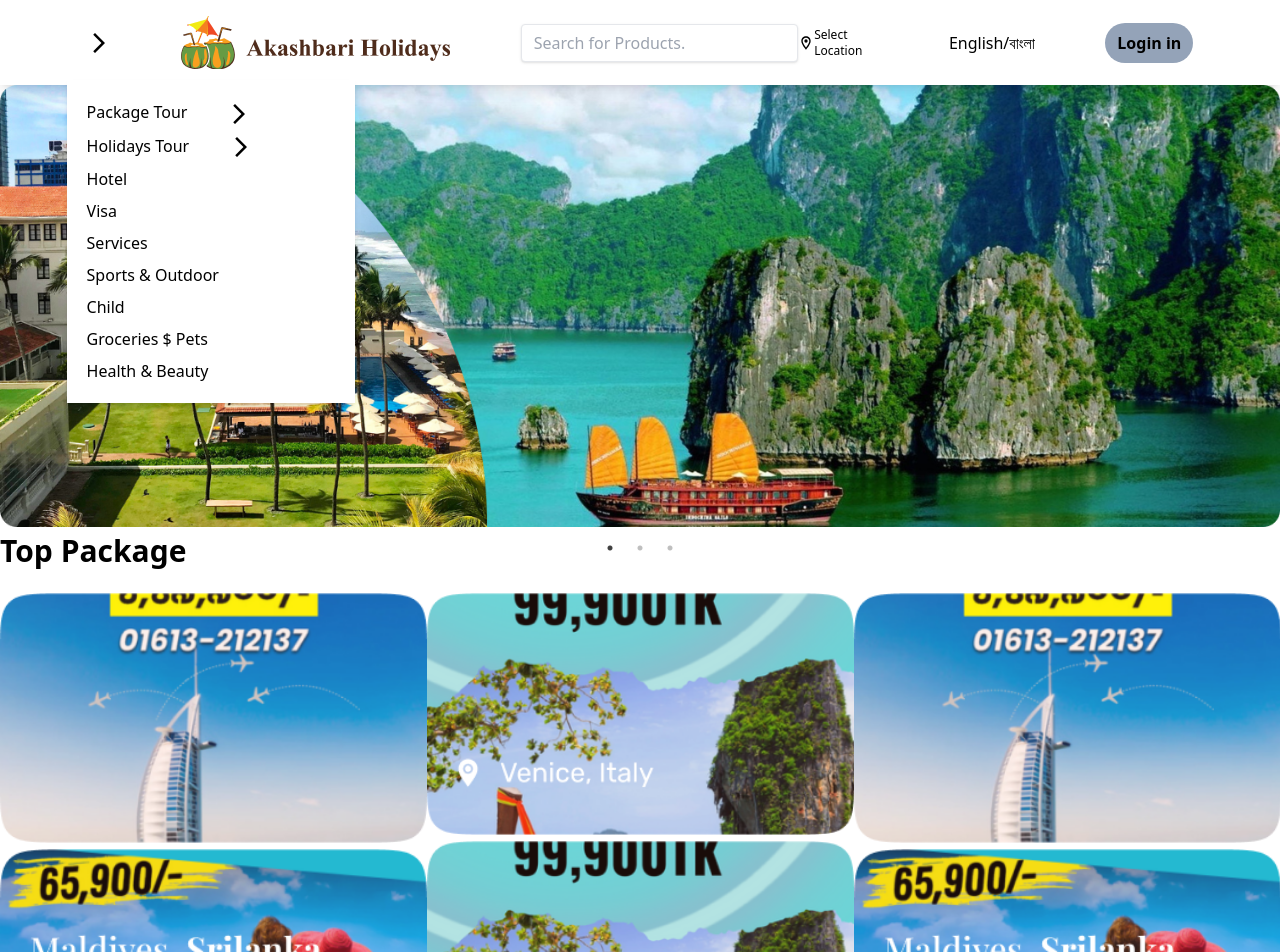
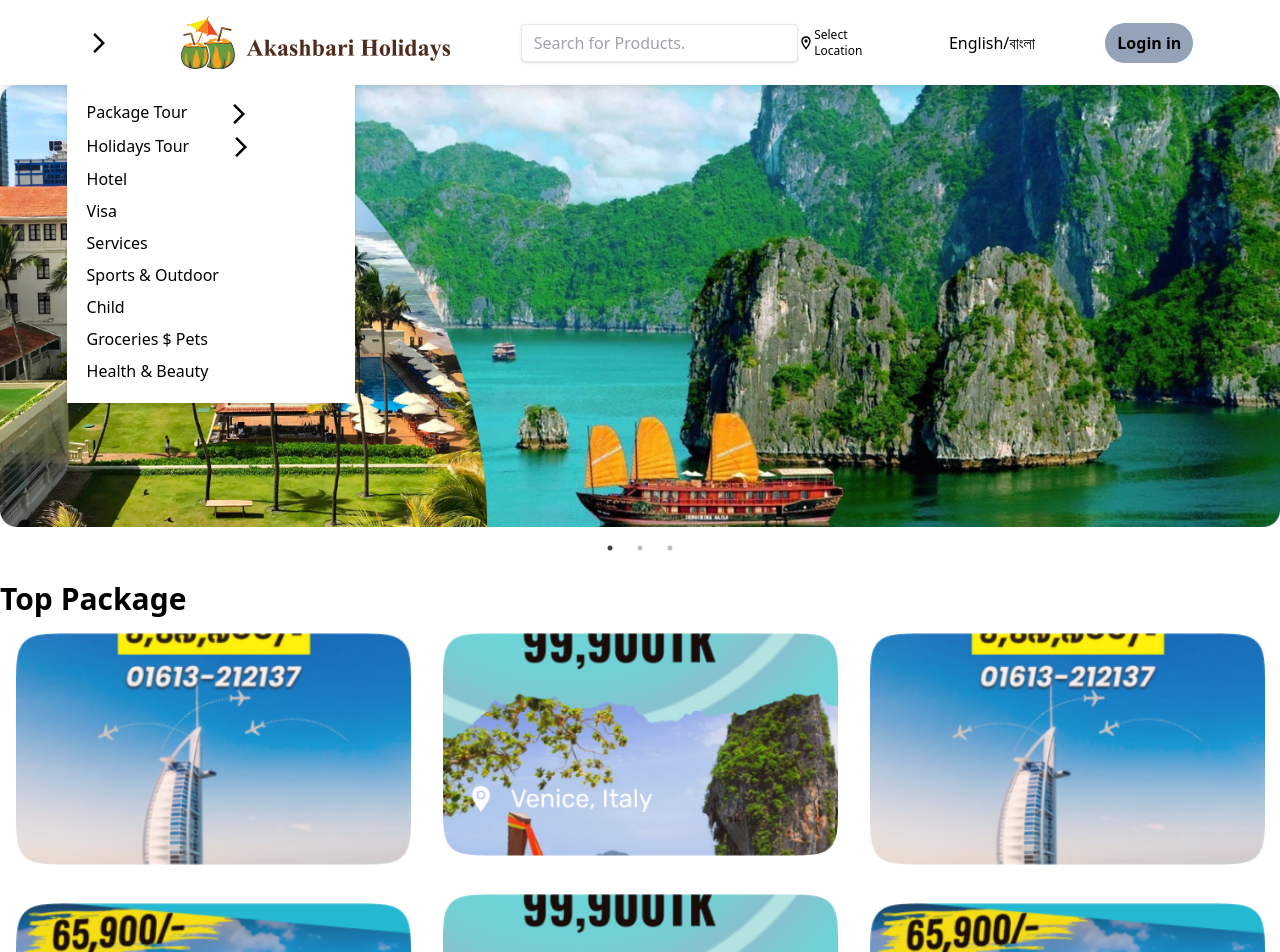
Before and after one commit to Sadid205/Akashbari_Travel, a React (Vite) app: page / in a window 1280 px wide. Shown: the top 952 px of the page. Built offline with nearby package versions, Linux system fonts and the light colour scheme.

Commit message:
All small problem fixed

```diff
--- a/src/Component/Gallery.jsx
+++ b/src/Component/Gallery.jsx
@@ -79,7 +79,7 @@ const Gallery = () => {
         <Slider ref={slider} {...settings}>
           {Picture.map((item, index) => (
             <div key={index}>
-              <div className="transition-all duration-300 ease-in hover:-translate-y-5">
+              <div className="p-4 transition-all duration-300 ease-in hover:-translate-y-5">
                 <img src={item} alt="image" />
               </div>
             </div>
--- a/src/Component/TopPackage.jsx
+++ b/src/Component/TopPackage.jsx
@@ -58,11 +58,13 @@ const TopPackage = () => {
 
   return (
     <div className="mt-20 md:m-auto md:container">
+
+        <br />
+        <br />
         <h1 className="text-3xl font-semibold text-black">Top Package</h1>
-        <br />
       <Slider {...settings}>
         {Items.map((item,index)=>(
-            <div className="w-screen" key={index}>
+            <div className="w-screen p-4" key={index}>
                 <a href={item.link}><img className="w-full" src={item.coll} alt="img" /></a>
             </div>
         ))}
```
